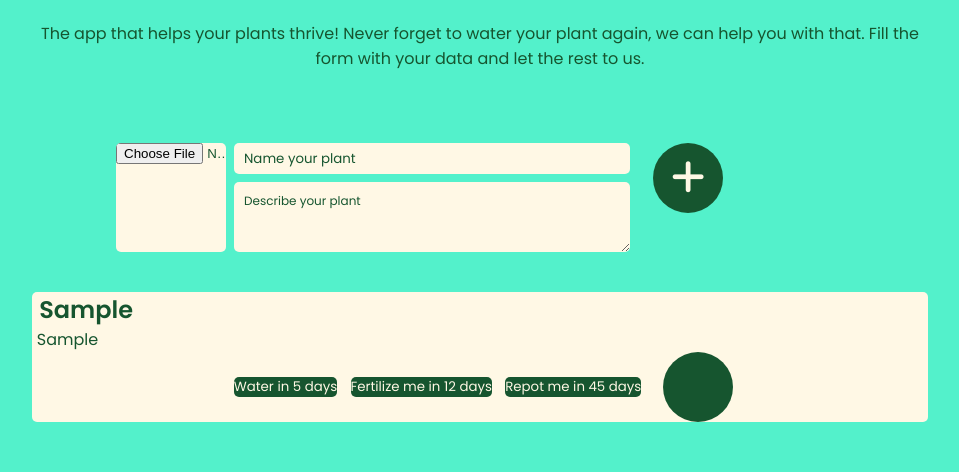
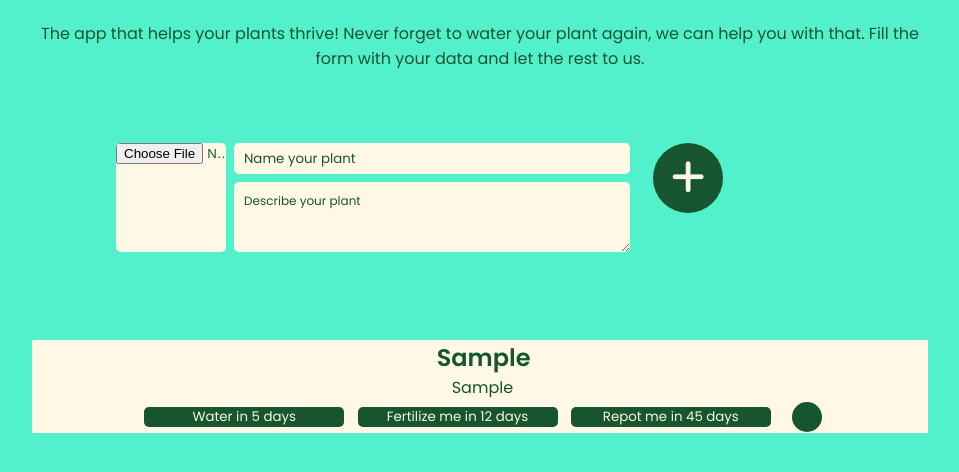
Before and after one commit to sofiadarkeweb/habit-tracker, a plain HTML site: page index.html in a window 1280 px wide. Both pictures are taken after typing "Sample", "Sample" into the empty fields and a click on the button 848 px from the left and 382 px from the top of the page. Shown: the part 204-676 px from the top of the page, without its empty margins (160-1119 px from the left). Drawn offline with Linux system fonts and the light colour scheme; some icons are missing.

Commit message:
divided boxes

```diff
--- a/app.js
+++ b/app.js
@@ -31,8 +31,8 @@ function containerCreator(event) {
 	event.preventDefault();
 
 	// create plant Div
-	const plantDiv = document.createElement("div");
-	/*plantDiv.classList.add("plant-list");*/
+    const plantDiv = document.createElement("div");
+    plantDiv.classList.add("plant");
 
 	//Display plant photo
 
--- a/style.css
+++ b/style.css
@@ -30,6 +30,7 @@ body {
 }
 
 .plant-container {
+
 }
 
 .plant-list {
@@ -37,7 +38,12 @@ body {
 	justify-content: center;
 	align-items: center;
 	border-radius: 5px;
-    background: #fff8e5;
+}
+
+.plant {
+	background: #fff8e5;
+	margin-bottom: 3rem;
+	margin-top: 3rem;
 }
 
 .img-box {
@@ -50,7 +56,7 @@ body {
 	padding-left: 0.3em;
 	border-radius: 5px;
 	border: none;
-	text-align: left;
+	/* text-align: left; */
 }
 
 .info-text {
@@ -58,11 +64,12 @@ body {
 	padding-left: 0.3em;
 	border-radius: 5px;
 	border: none;
-	text-align: left;
+	/* text-align: left; */
 }
 
 .water-btn {
 	justify-self: stretch;
+	width: 200px;
 	border: none;
 	border-radius: 5px;
 	margin: 5pt;
@@ -75,6 +82,7 @@ body {
 
 .fertilize-btn {
 	justify-self: stretch;
+	width: 200px;
 	border: none;
 	border-radius: 5px;
 	margin: 5pt;
@@ -87,6 +95,7 @@ body {
 
 .repot-btn {
 	justify-self: stretch;
+	width: 200px;
 	border: none;
 	border-radius: 5px;
 	margin: 5pt;
@@ -99,9 +108,9 @@ body {
 
 .bin-btn {
 	align-self: start;
-	height: 70px;
-	line-height: 70px;
-	width: 70px;
+	height: 30px;
+	line-height: 30px;
+	width: 30px;
 	border-radius: 50%;
 	border: none;
 	background-color: #16552f;
```
